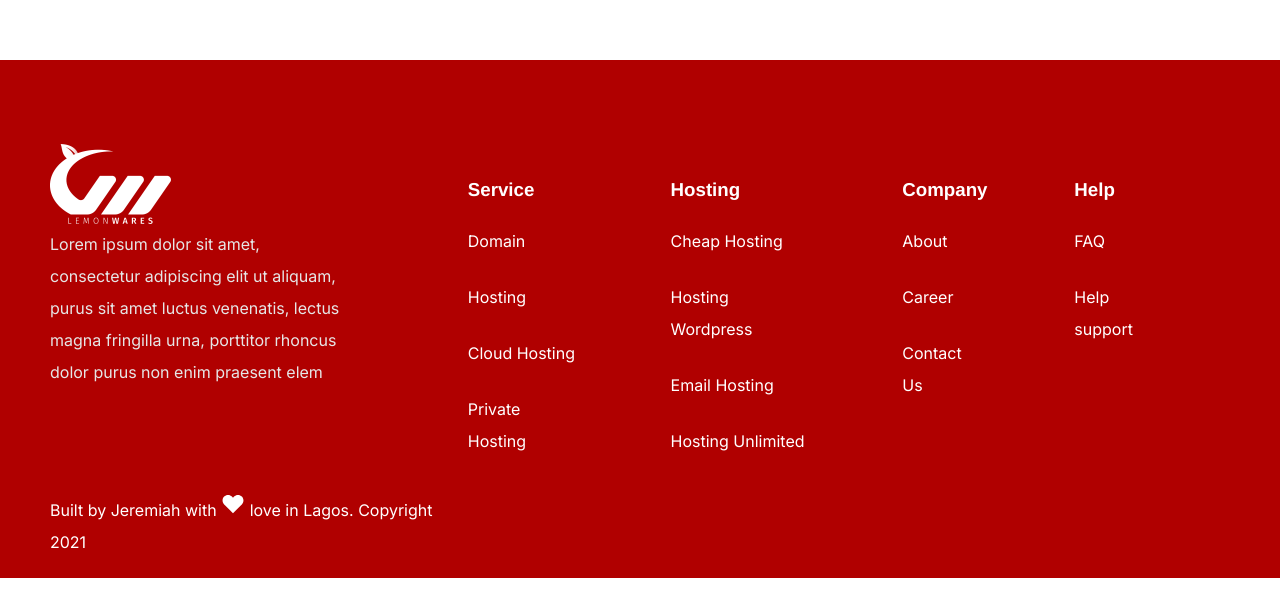
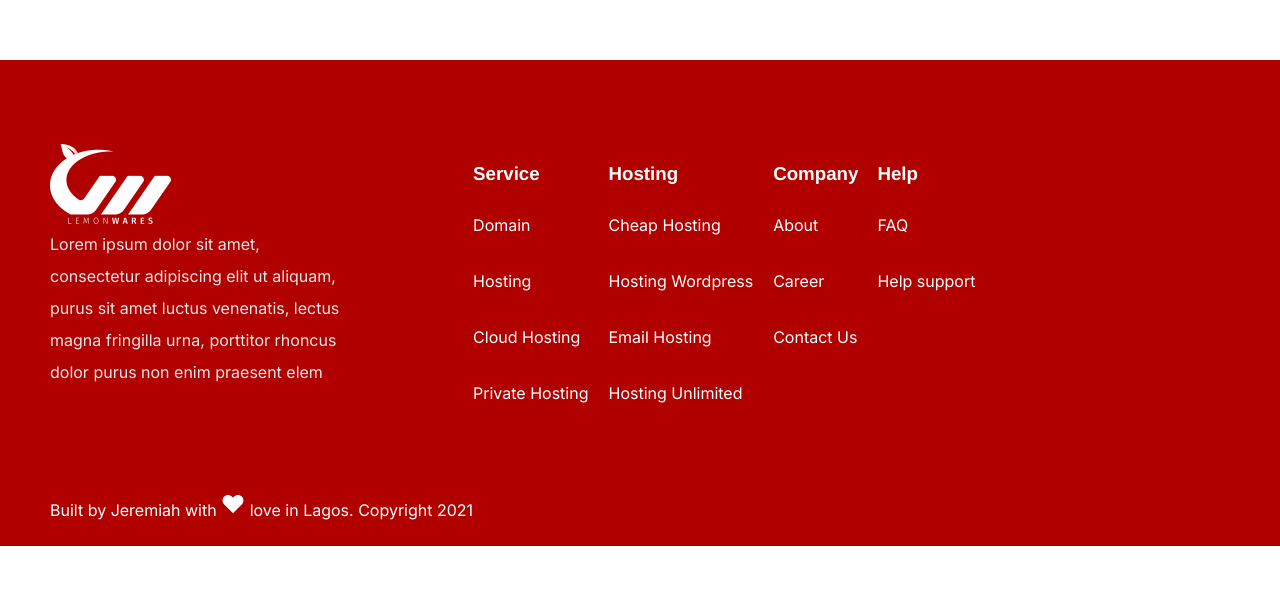
Before and after one commit to Kizya007/Lemon-wares, a Vue app in the folder lemon-warse/: page / in a window 1280 px wide. Shown: the top 616 px of the page. Built offline with nearby package versions, Linux system fonts and the light colour scheme.

Commit message:
fixed adaptive

```diff
--- a/lemon-warse/src/assets/Footer.scss
+++ b/lemon-warse/src/assets/Footer.scss
@@ -68,11 +68,7 @@
         margin-bottom: 24px;
       }
       .list {
-        margin-right: 70px;
-
-
         height: 235px;
-
 
         list-style-type: none;
 
```
